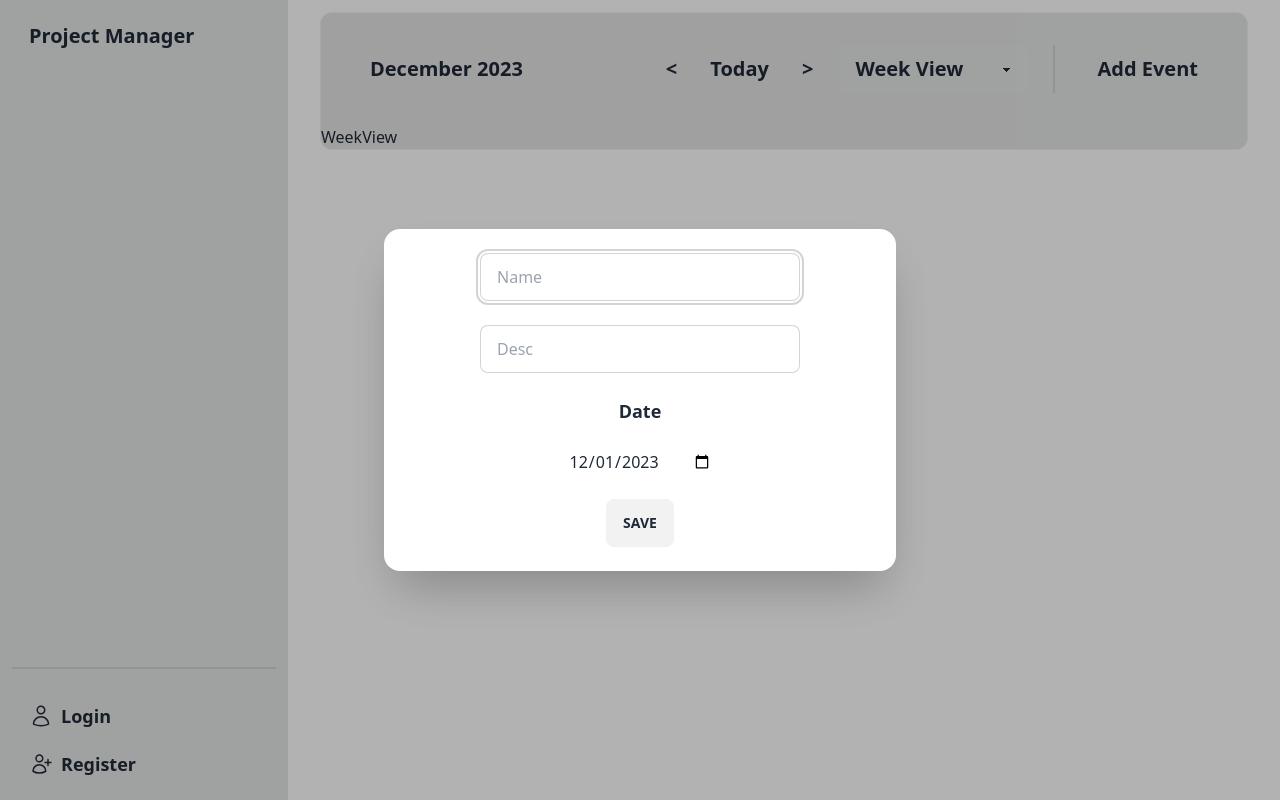
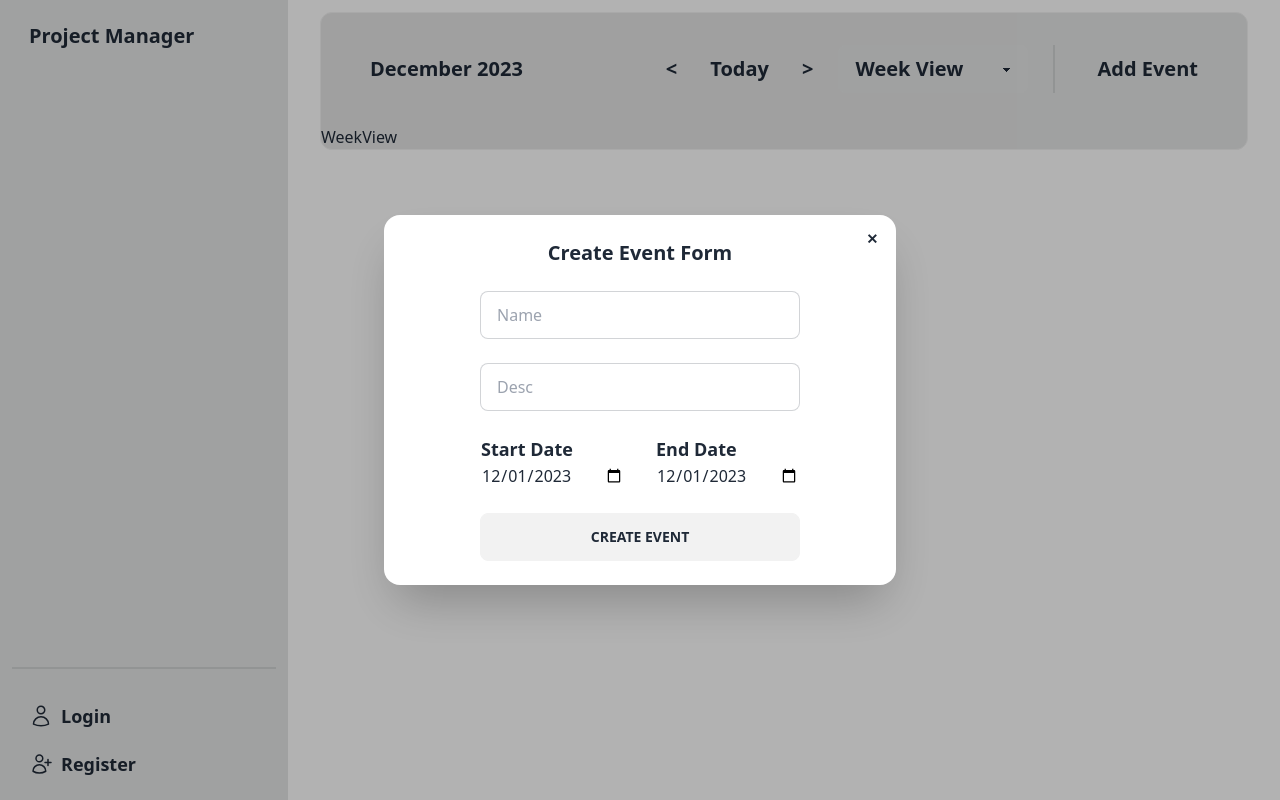
Before and after one commit to hxffner/project-management, a React (Vite) app in the folder client/: page /calendar in a window 1280 px wide. Both pictures are taken after a click on the button "Add Event". Built offline with nearby package versions, Linux system fonts and the light colour scheme.

Commit message:
Redux state management for event creation.

```diff
--- a/client/src/app/store.ts
+++ b/client/src/app/store.ts
@@ -1,10 +1,11 @@
 import { configureStore } from "@reduxjs/toolkit";
 import authReducer from "../features/auth/authSlice"
-
+import eventReducer from "../features/event/eventSlice"
 
 export const store = configureStore({
   reducer: {
     auth: authReducer,
+    event: eventReducer,
   },
 });
 
--- /dev/null
+++ b/client/src/features/event/eventService.ts
@@ -0,0 +1,35 @@
+const API_BASE_URL = "http://localhost:8080";
+
+export interface EventResponse {
+  id: string;
+  project: string;
+  name: string;
+  description: string;
+  startDate: Date;
+  endDate: Date;
+}
+
+export const eventService = {
+  createEvent: async (
+    name: string,
+    description: string,
+    token: string
+  ): Promise<EventResponse> => {
+    const response = await fetch(`${API_BASE_URL}/api/calendar-entries`, {
+      method: "POST",
+      headers: {
+        "Content-Type": "application/json",
+        Authorization: `Bearer ${token}`,
+      },
+      body: JSON.stringify({ name, description }),
+    });
+
+    if (!response.ok) {
+      throw new Error("Event creation failed");
+    }
+    console.log(token);
+
+
+    return response.json();
+  },
+};
--- /dev/null
+++ b/client/src/features/event/eventSlice.ts
@@ -0,0 +1,61 @@
+import { PayloadAction, createAsyncThunk, createSlice } from "@reduxjs/toolkit";
+import { EventResponse, eventService } from "./eventService";
+
+interface EventState {
+  event: null | {
+    name: string;
+    description: string;
+  };
+  status: "idle" | "loading" | "succeeded" | "failed";
+  error: string | null;
+}
+
+const initialState: EventState = {
+  event: null,
+  status: "idle",
+  error: null,
+};
+
+export const createEvent = createAsyncThunk(
+  "event/createEvent",
+  async (details: {
+    name: string;
+    description: string;
+    token: string;
+  }): Promise<EventResponse> => {
+    const response = await eventService.createEvent(
+      details.name,
+      details.description,
+      details.token
+    );
+
+    return response;
+  }
+);
+
+const eventSlice = createSlice({
+  name: "event",
+  initialState,
+  reducers: {},
+  extraReducers: (builder) => {
+    builder
+      .addCase(createEvent.pending, (state) => {
+        state.status = "loading";
+      })
+      .addCase(
+        createEvent.fulfilled,
+        (state, action: PayloadAction<EventResponse>) => {
+          state.status = "succeeded";
+          state.event = {
+            name: action.payload.name,
+            description: action.payload.description,
+          };
+        }
+      ).addCase(createEvent.rejected, (state, action) => {
+        state.status = "failed";
+        state.error = action.error.message || "Event creation failed";
+      })
+  },
+});
+
+export default eventSlice.reducer;
--- a/client/src/pages/Calendar/CalendarPage.tsx
+++ b/client/src/pages/Calendar/CalendarPage.tsx
@@ -69,7 +69,7 @@ const CalendarPage: FC = () => {
               className="join-item btn btn-ghost normal-case text-xl"
               onClick={() => {
                 (
-                  document!.getElementById("my_modal_2") as HTMLFormElement
+                  document!.getElementById("my_modal_3") as HTMLFormElement
                 ).showModal();
               }}
             >
--- a/client/src/pages/Calendar/components/AddModal.tsx
+++ b/client/src/pages/Calendar/components/AddModal.tsx
@@ -1,7 +1,14 @@
-import React, { FC, useState } from "react";
+import { FC, useState, useRef, FormEvent } from "react";
 import dayjs from "dayjs";
+import { useAppDispatch, useAppSelector } from "../../../app/hooks";
+import { toast } from "react-toastify";
+import { createEvent } from "../../../features/event/eventSlice";
+import { selectToken } from "../../../features/auth/authSlice";
 
 const AddModal: FC = () => {
+  const token = useAppSelector(selectToken);
+  const dispatch = useAppDispatch();
+
   const [selectedDate, setSelectedDate] = useState(dayjs());
 
   const handleDateChange = (e: React.ChangeEvent<HTMLInputElement>) => {
@@ -9,31 +16,77 @@ const AddModal: FC = () => {
     setSelectedDate(newDate);
   };
 
+  const name = useRef<HTMLInputElement | null>(null);
+  const desc = useRef<HTMLInputElement | null>(null);
+
+  const handleSubmit = async (e: FormEvent) => {
+    e.preventDefault();
+
+    const nameValue = name.current?.value;
+    const descValue = desc.current?.value;
+
+    if (!nameValue || !descValue) {
+      toast.error("Fill in every detail!");
+      return;
+    }
+
+    try {
+      await dispatch(createEvent({ name: nameValue, description: descValue, token: token!}));
+      toast.success("Event creation successful!");
+    } catch (error) {
+      toast.error("Wrong details!");
+      console.error("Event failed:", error);
+    }
+  };
+
   return (
-    <dialog id="my_modal_2" className="modal">
-      <div className="modal-box flex flex-col gap-6 items-center">
+    <dialog id="my_modal_3" className="modal">
+      <div className="modal-box">
+        <form method="dialog">
+          <button className="btn btn-sm btn-circle btn-ghost absolute right-2 top-2">
+            ✕
+          </button>
+        </form>
+        <form onSubmit={handleSubmit}>
+        <div className="flex flex-col gap-6 items-center">
+          <h1 className="font-bold text-xl">Create Event Form</h1>
           <input
             type="text"
             placeholder="Name"
             className="input input-bordered w-full max-w-xs"
+            ref={name}
           />
           <input
             type="text"
             placeholder="Desc"
             className="input input-bordered w-full max-w-xs"
+            ref={desc}
           />
-
-        <h3 className="font-bold text-lg">Date</h3>
+          <div className="flex gap-8">
+            <div>
+              <h1 className="font-bold text-lg">Start Date</h1>
               <input
                 type="date"
                 value={selectedDate.format("YYYY-MM-DD")}
                 onChange={handleDateChange}
               />
-        <button type="button" className="btn">Save</button>
             </div>
-      <form method="dialog" className="modal-backdrop">
-        <button>close</button>
+            <div>
+              <h1 className="font-bold text-lg">End Date</h1>
+              <input
+                type="date"
+                value={selectedDate.format("YYYY-MM-DD")}
+                onChange={handleDateChange}
+              />
+            </div>
+          </div>
+
+          <button type="submit" className="btn btn-block max-w-xs">
+            Create Event
+          </button>
+        </div>
       </form>
+      </div>
     </dialog>
   );
 };
```
Also changed, not shown: client/src/types/Event.ts (added, +8 -0 lines), 2 other files (tests, documents, lock files or other folders). Lines whose indentation alone changed are shown as unchanged.
